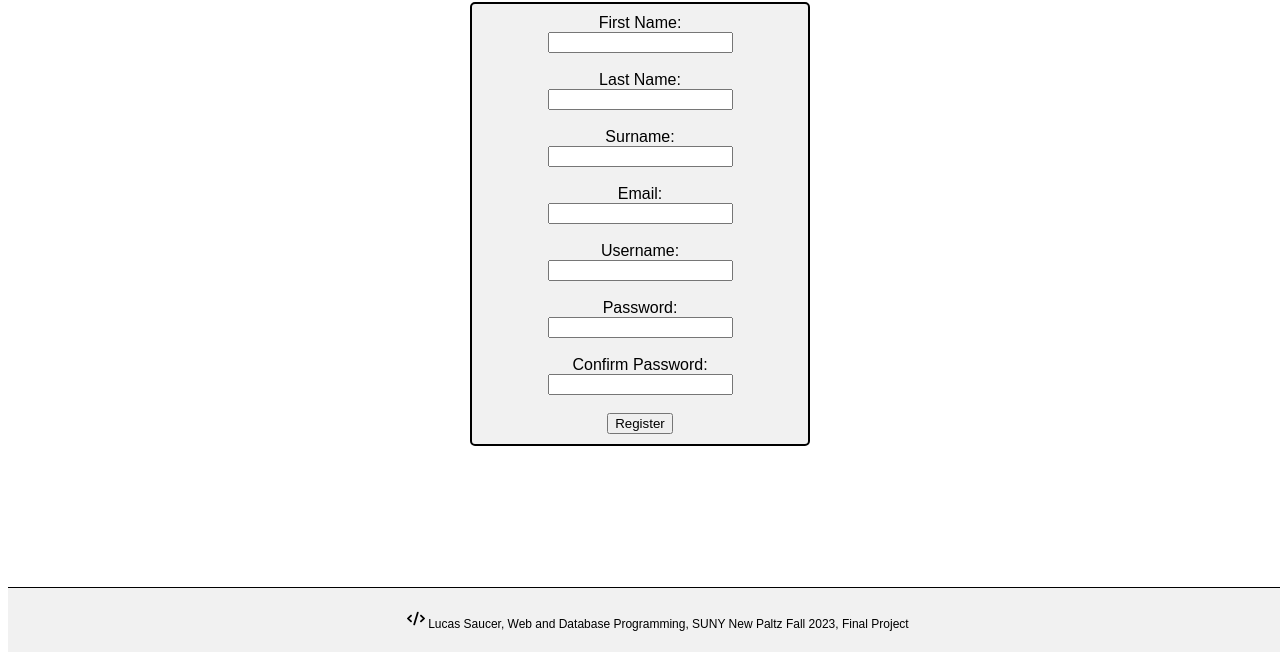
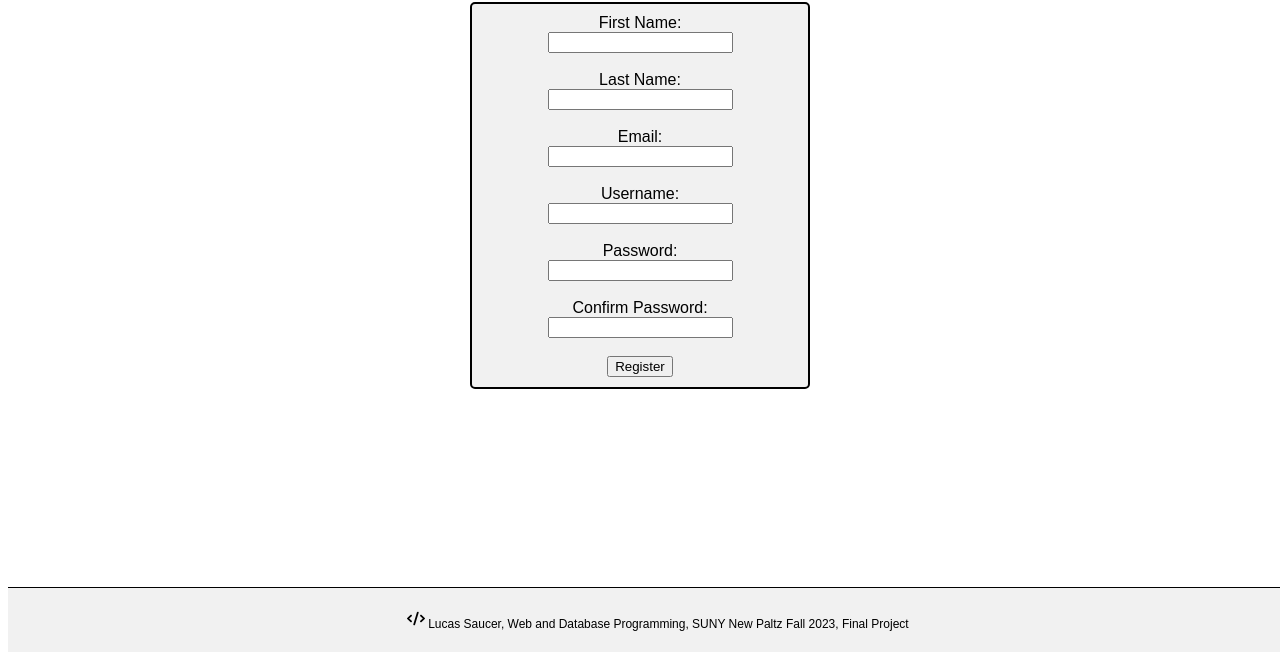
Before and after one commit to lukesaucer/SUNY-New-Paltz-Web-Development-Final-Project, a website with bundled scripts: page public/HTML/register.html in a window 1280 px wide. Shown: the part 148-800 px from the top of the page. Built offline with nearby package versions, Linux system fonts and the light colour scheme; a web font is replaced by a local one.

Commit message:
Update register.html
Remove surname from register form.

```diff
--- a/public/HTML/register.html
+++ b/public/HTML/register.html
@@ -29,9 +29,6 @@
             <label for="name">Last Name: </label>
             <input type="text" name="lastname" id="lastname" required>
             <br>
-            <label for="surname">Surname: </label>
-            <input type="text" name="surname" id="surname" required>
-            <br>
             <label for="email">Email: </label>
             <input type="email" name="email" id="email" required>
             <br>
```
